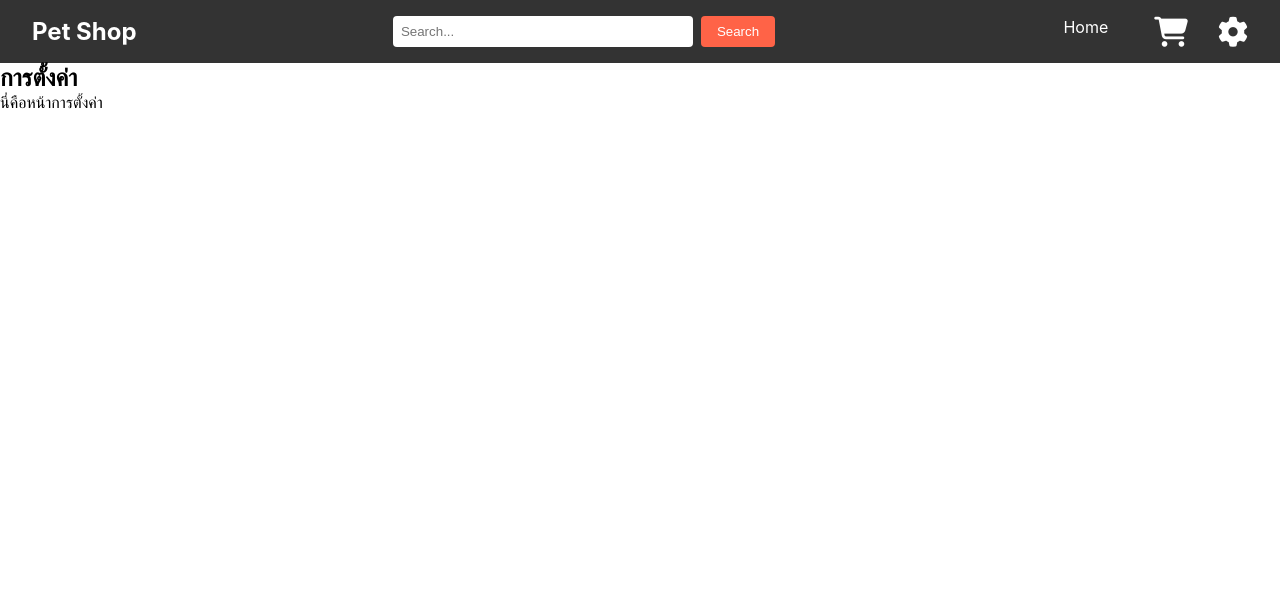
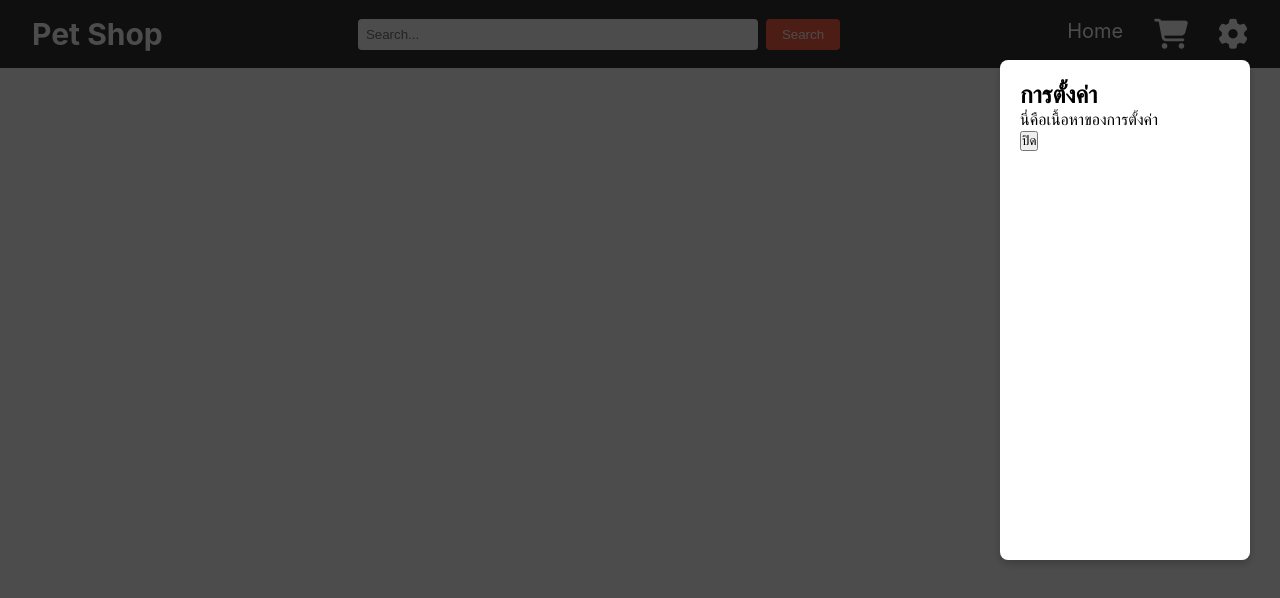
Before and after one commit to Phonekub/Assignment-Table, a React (Vite) app: page /settings in a window 1280 px wide. Shown: the top 598 px of the page. Built offline with nearby package versions, Linux system fonts and the light colour scheme.

Commit message:
add pop up setting

```diff
--- a/src/Frontend/App.jsx
+++ b/src/Frontend/App.jsx
@@ -18,7 +18,7 @@ function App() {
                 <Route path="/services" element={<Services />} />
                 <Route path="/contact" element={<Contact />} />
                 <Route path="/cart" element={<Cart />} /> */}
-                <Route path="/settings" element={<Settings />} />
+                <Route path="/setting" element={<Settings />} />
             </Routes>
         </Router>
     );
--- a/src/Frontend/Menubar.css
+++ b/src/Frontend/Menubar.css
@@ -14,7 +14,7 @@
 }
 
 .logo {
-    font-size: 1.5rem;
+    font-size: 30px;
     font-weight: bold;
 }
 
@@ -30,7 +30,7 @@
 .menu li a {
     color: #fff;
     text-decoration: none;
-    font-size: 1rem;
+    font-size: 20px;
 }
 
 .menu li a:hover {
@@ -47,7 +47,7 @@
     border: none;
     border-radius: 4px;
     margin-right: 0.5rem;
-    width: 300px;
+    width: 400px;
 }
 
 .search-form button {
@@ -66,7 +66,7 @@
 .icons {
     display: flex;
     align-items: center;
-    margin-left: 1rem;
+    margin-left: 1px;
 }
 
 .icons i {
--- a/src/Frontend/Menubar.jsx
+++ b/src/Frontend/Menubar.jsx
@@ -2,10 +2,12 @@ import React, { useState } from 'react';
 import './Menubar.css';
 import { Link } from 'react-router-dom';
 import '@fortawesome/fontawesome-free/css/all.min.css';
+import SettingsPopup from './Setting'; // นำเข้า SettingsPopup
 
 
 const MenubarWithSearch = () => {
     const [searchQuery, setSearchQuery] = useState('');
+    const [showSettingsPopup, setShowSettingsPopup] = useState(false);
 
     const handleSearchChange = (event) => {
         setSearchQuery(event.target.value);
@@ -14,6 +16,13 @@ const MenubarWithSearch = () => {
     const handleSearchSubmit = (event) => {
         event.preventDefault();
         alert(`Searching for: ${searchQuery}`);
+    };
+    const openSettingsPopup = () => {
+        setShowSettingsPopup(true);
+    };
+
+    const closeSettingsPopup = () => {
+        setShowSettingsPopup(false);
     };
 
     return (
@@ -35,9 +44,11 @@ const MenubarWithSearch = () => {
                 {/* <li><a href="/contact">Contact</a></li> */}
                 <div className="icons">
                     <Link to="/cart" title="Cart"><i className="fas fa-shopping-cart"></i></Link>
-                    <Link to="/settings" title="Settings"><i className="fas fa-cog"></i></Link>
+                    <Link to="/setting" title="Setting" onClick={openSettingsPopup}><i className="fas fa-cog"></i></Link>
                 </div>
+
             </ul>
+                {showSettingsPopup && <SettingsPopup onClose={closeSettingsPopup} />} {/* แสดงป๊อปอัพ */}
         </nav>
     );
 };
--- a/src/Frontend/PetShop.jsx
+++ b/src/Frontend/PetShop.jsx
@@ -6,7 +6,7 @@ import Menubar from "./Menubar";
 // import Services from "./Services"; // แก้ไขเส้นทางถ้าจำเป็น
 // import Contact from "./Contact"; // แก้ไขเส้นทางถ้าจำเป็น
 import Cart from "./Cart"; // เพิ่มถ้าคุณมีหน้า Cart
-import Settings from "./Setting"; // เพิ่มถ้าคุณมีหน้า Settings
+import Setting from "./Setting"; // เพิ่มถ้าคุณมีหน้า Settings
 
 function App() {
     return (
@@ -18,7 +18,7 @@ function App() {
                 <Route path="/services" element={<Services />} />
                 <Route path="/contact" element={<Contact />} /> */}
                 <Route path="/cart" element={<Cart />} />
-                <Route path="/settings" element={<Settings />} />
+                <Route path="/settings" element={<Setting />} />
             </Routes>
         </Router>
     );
--- /dev/null
+++ b/src/Frontend/Setting.css
@@ -0,0 +1,25 @@
+.popup-overlay {
+    position: fixed;
+    top: 0;
+    left: 0;
+    right: 0;
+    bottom: 0;
+    background-color: rgba(0, 0, 0, 0.7);
+    display: flex;
+    justify-content: right;
+    align-items: top;
+    z-index: 1000; /* ให้ป๊อปอัพอยู่เหนือเนื้อหาอื่น*/
+}
+
+.popup-content {
+    background: white;
+    padding: 20px;
+    border-radius: 8px;
+    box-shadow: 0 4px 8px rgba(0, 0, 0, 0.2);
+    text-align: left;
+    color: black;
+    height: 500px;
+    margin-top: 60px;
+    margin-right: 30px;
+    width: 250px;
+}
--- a/src/Frontend/Setting.jsx
+++ b/src/Frontend/Setting.jsx
@@ -1,12 +1,21 @@
 import React from 'react';
+import './Setting.css'; // สไตล์ของป๊อปอัพ
 
-const Settings = () => {
+
+const SettingsPopup = ({ onClose }) => {
+    const handleOverlayClick = (event) => {
+        if (event.target === event.currentTarget) {
+            onClose();
+        }
+    };
     return (
-        <div>
-            <h2>การตั้งค่า</h2>
-            <p>นี่คือหน้าการตั้งค่า</p>
+        <div className="popup-overlay" onClick={handleOverlayClick}>
+            <div className="popup-content">
+                <h2>การตั้งค่า</h2>
+                <p>นี่คือเนื้อหาของการตั้งค่า</p>
+                <button onClick={onClose}>ปิด</button>
+            </div>
         </div>
     );
 };
-
-export default Settings;
+export default SettingsPopup;
```
